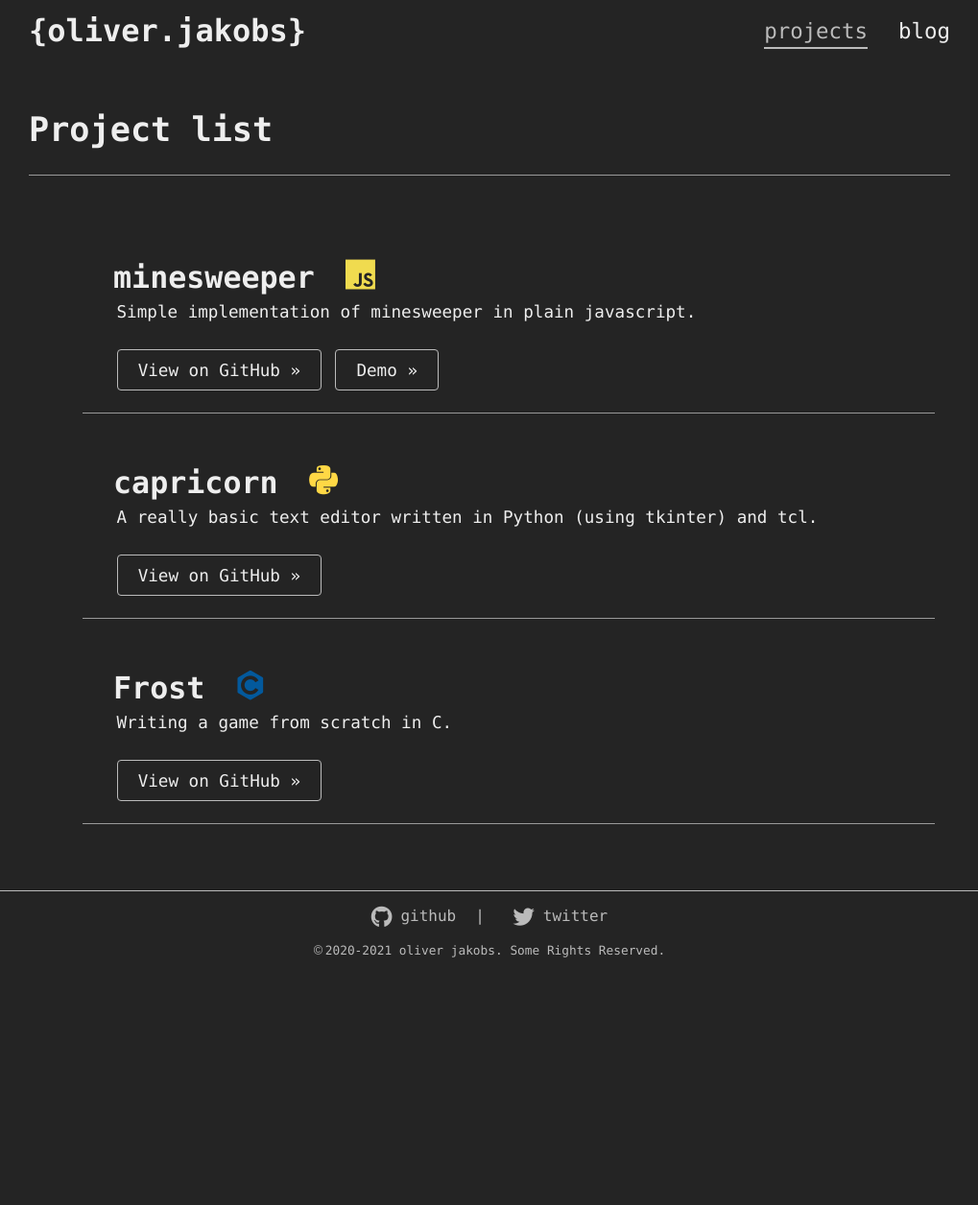
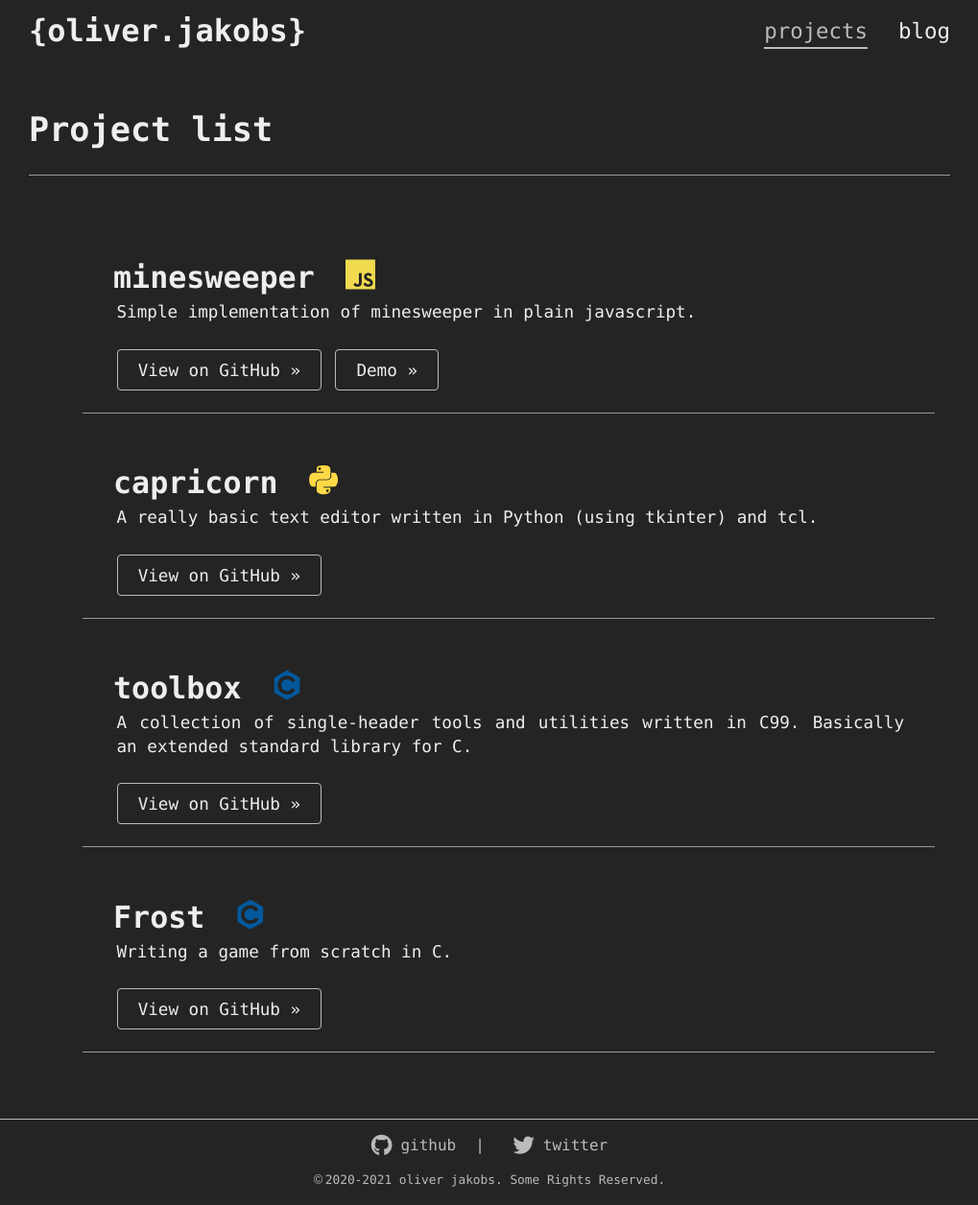
Before and after one commit to oliverjakobs/oliverjakobs.github.io, a Jekyll site: the page built from projects.html, in a window 1280 px wide. Shown: the whole page at 96% size, without its empty margins (130-1149 px from the left). Built offline with Jekyll 4.4.1, drawn with Linux system fonts in a browser that asks for light colours; nearby versions of some CDN libraries; before the commit the page ends 1017 px from its top, so only the background shows below that.

Commit message:
added toolbox to projects

```diff
--- a/_data/projects.yml
+++ b/_data/projects.yml
@@ -9,6 +9,11 @@
   lang-icon: devicon-python-plain colored
   description: A really basic text editor written in Python (using tkinter) and tcl.
   repository: https://github.com/oliverjakobs/capricorn
+- name: toolbox
+  lang: C99
+  lang-icon: devicon-c-plain colored
+  description: A collection of single-header tools and utilities written in C99. Basically an extended standard library for C.
+  repository: https://github.com/oliverjakobs/toolbox
 - name: Frost
   lang: C99
   lang-icon: devicon-c-plain colored
```
